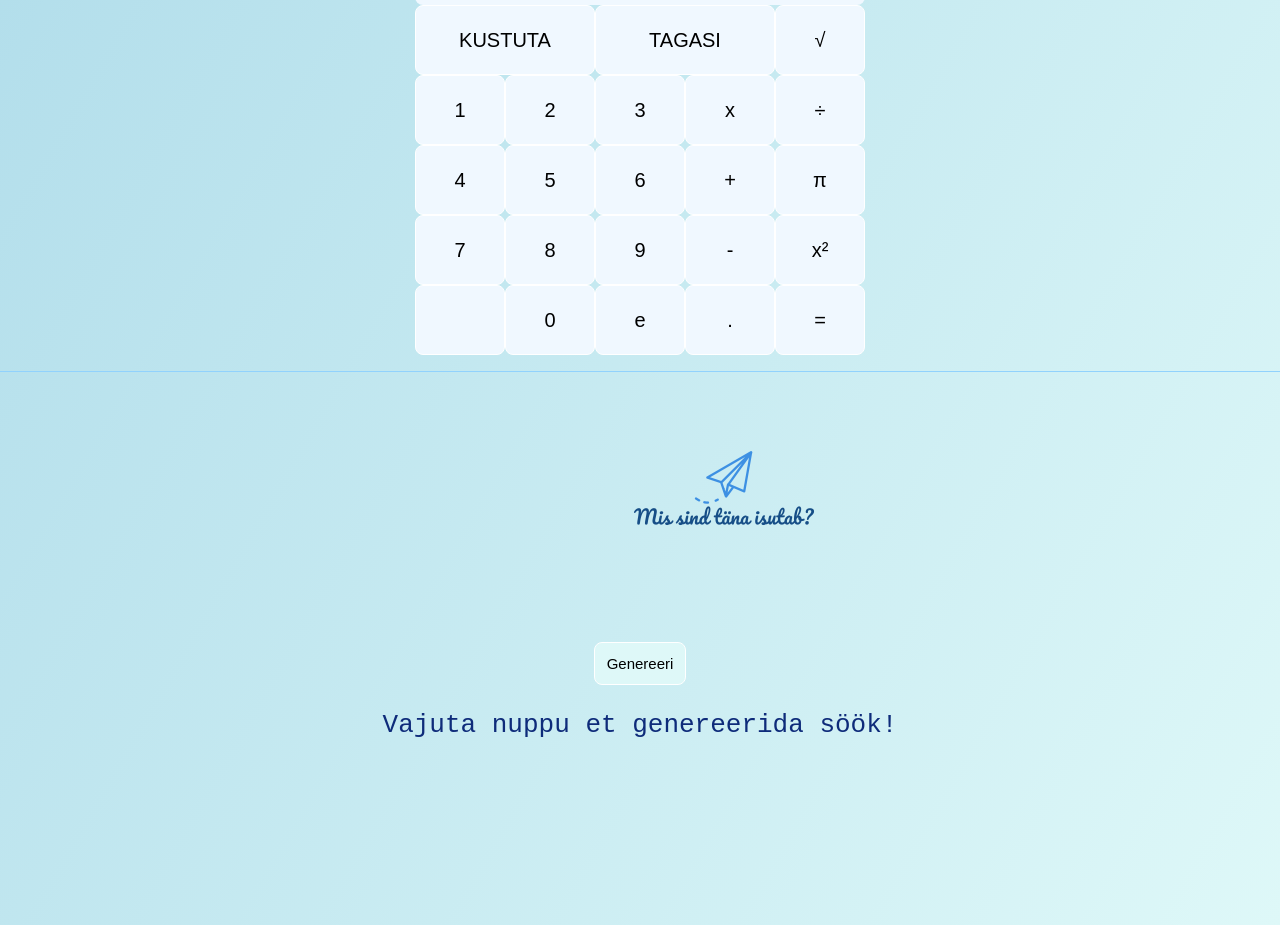
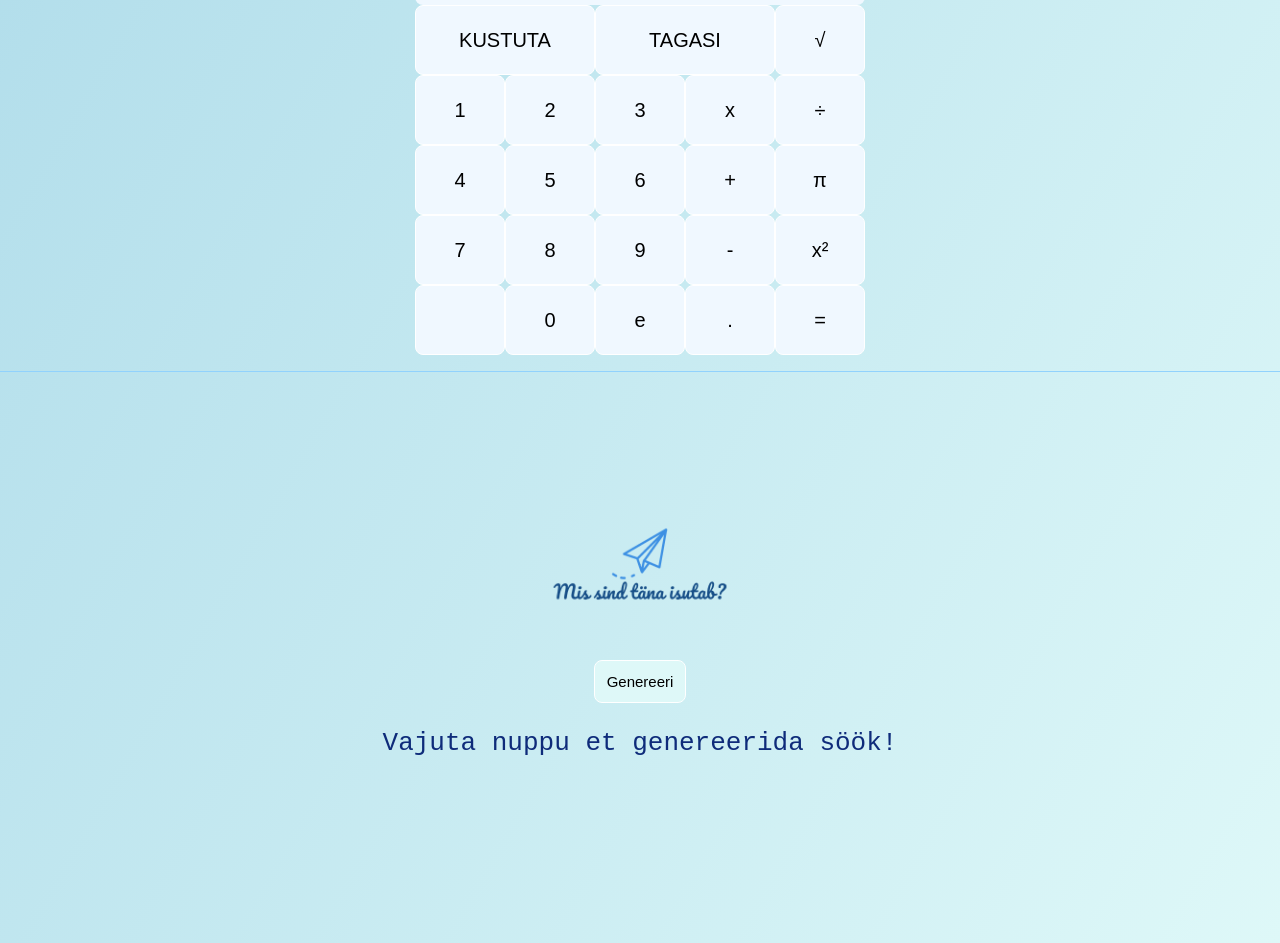
Before and after one commit to rooslun/iseseisev-projekt, a plain HTML site: page index.html in a window 1280 px wide. Shown: the part 1011-1954 px from the top of the page. Drawn offline with Linux system fonts and the light colour scheme.

Commit message:
fixed image
fixed image

```diff
--- a/index.html
+++ b/index.html
@@ -67,7 +67,7 @@
         <button data-equals>=</button>
       </div>
       <hr>
-      <img src="generaator.png" alt="toit">
+      <img src="generaator.png" alt="toit" class="center">
 
 
       <div id="container">
--- a/style.css
+++ b/style.css
@@ -212,21 +212,19 @@ select{
     background-color: rgb(222, 248, 248);
     transition-duration: 1s;
     border-radius: 8px;
-    margin-top: 3rem;
-
-
 }
 
 #btn:hover {
     background-color: rgb(165, 214, 231);
 }
 
-img {
-    margin: auto;
-    text-align: center;
-    padding-left: 39rem;
-
-}
+.center {
+    display: block;
+    margin-left: auto;
+    margin-right: auto;
+    width: 15%;
+    padding-top: 5rem;
+  }
 
 #container {
 
```
